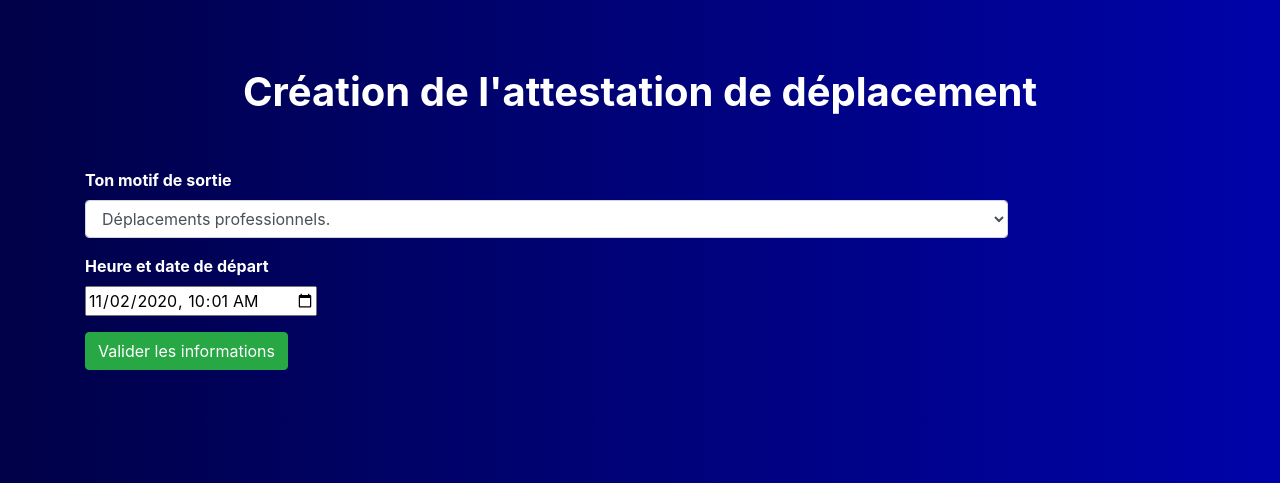
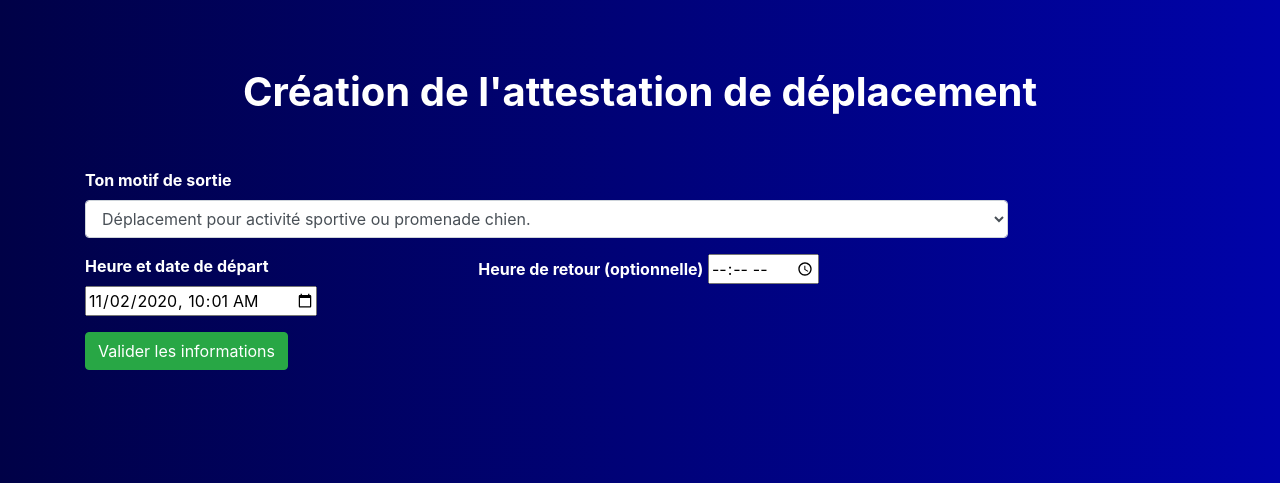
Before and after one commit to tivui/samattest, a Flask app: page /formulaire in a window 1280 px wide. Shown: the top 483 px of the page. Run offline with Flask 2, Linux system fonts and the light colour scheme; some libraries are stand-ins or nearby versions.

Commit message:
Changement ordre des options

```diff
--- a/app/templates/public/formulaire.html
+++ b/app/templates/public/formulaire.html
@@ -22,10 +22,10 @@ margin-left:20px;
         <div class="form-group col-md-10">
             <label for="motif"><b>Ton motif de sortie</b></label>
 					<select class='form-control' name="motif" id="motif"  onchange="Afficher_Dates();" required >
+                        <option value="sport">Déplacement pour activité sportive ou promenade chien.</option>
                         <option value="boulot">Déplacements professionnels.</option>
                         <option value="courses">Déplacements pour faire des courses de première necessité.</option>
                         <option value="medical">Consultation médicale ou achat de médicaments.</option>
-                        <option value="sport">Déplacement pour activité sportive ou promenade chien.</option>
                         <option value="justice">Convocation judiciaire ou administrative et pour se rendre dans un service public.</option>
                     </select>
         </div>
@@ -36,7 +36,7 @@ margin-left:20px;
             <label for="heure_de_depart"><b>Heure et date de départ</b></label>
                         <input id="heure_de_depart" type="datetime-local" name="heure_de_depart">
         </div>
-        <div class="form-group col-md-4 retour" id="date_de_retour" style="display:none;">
+        <div class="form-group col-md-4 retour" id="date_de_retour" style="display:block;">
             <label for="heure_de_retour"><b>Heure de retour (optionnelle)</b></label>
                         <input id="heure_de_retour" type="time" name="heure_de_retour">
         </div>
```
